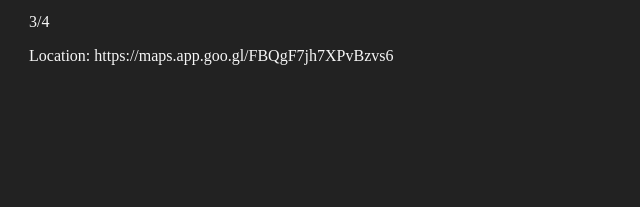
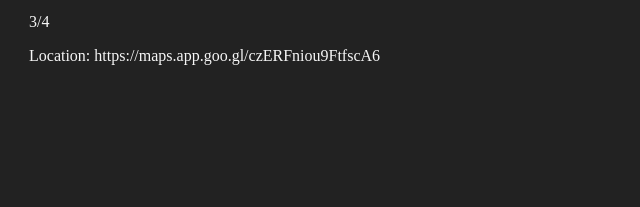
Before and after one commit to HaruKawamata/personal-site, an Astro site: page /posts/barbecue-mafia-pastrami-double-smash in a window 1280 px wide. Shown: the part 658-865 px from the top of the page, 378-1018 px from the left. Built offline with nearby package versions, Linux system fonts and the light colour scheme; Astro itself is replaced by a stand-in of ours.

Commit message:
fix link

```diff
--- a/src/pages/posts/barbecue-mafia-pastrami-double-smash.md
+++ b/src/pages/posts/barbecue-mafia-pastrami-double-smash.md
@@ -7,7 +7,7 @@ image:
     url: "/images/posts/barbecue-mafia/pastrami-double-smash.jpg"
     alt: "A towering burger with two smash patties on the bottom and a stack of pastrami on top."
 tags: ["rosasafi", "burger", "smash burger", "barbecue mafia"]
-mapsLink: "https://maps.app.goo.gl/FBQgF7jh7XPvBzvs6"
+mapsLink: "https://maps.app.goo.gl/czERFniou9FtfscA6"
 ---
 This was my second trip to Barbecue Mafia, and I had high hopes. On my last trip I had something like a cheesesteak smash burger, which was insanely good. This time I ordered the pastrami double smash.
 
```
